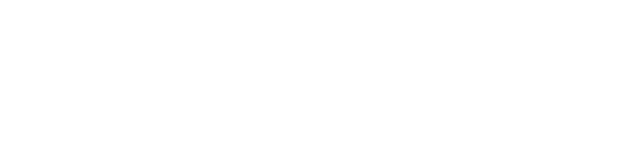
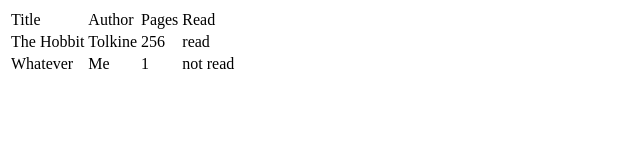
Before and after one commit to Trebordagreat/Library, a plain HTML site: page index.html in a window 1280 px wide. Shown: the whole page, without its empty margins (0-640 px from the left). Drawn offline with Linux system fonts and the light colour scheme.

Commit message:
Page displays library in table format

```diff
--- a/index.html
+++ b/index.html
@@ -8,6 +8,9 @@
     <script src="script.js" defer></script>
 </head>
 <body>
+    <div class="main">
+
+    </div>
 
 </body>
 </html>
--- a/script.js
+++ b/script.js
@@ -1,4 +1,10 @@
 let myLibrary = [];
+const content = document.querySelector('.main');
+let libraryTemplate = createTable();
+content.appendChild(libraryTemplate);
+addBookToLibrary('The Hobbit', 'Tolkine', '256', 'read');
+addBookToLibrary('Whatever', 'Me', '1', 'not read');
+displayLibrary(myLibrary);
 
 function Book(title, author, pages, read) {
   // the constructor...
@@ -13,3 +19,41 @@
   const newBook = new Book(title, author, pages, read);
   myLibrary.push(newBook);
 }
+
+function displayLibrary (library) {
+    for (let i = 0; i < library.length; i++) {
+        const book = library[i];
+        const newBook = addRow(book.title, book.author, book.pages, book.read);
+        libraryTemplate.appendChild(newBook);
+    }
+}
+
+function createTable() {
+    const library = document.createElement('table');
+    library.classList.add("library");
+    const tableHead = addRow("Title", "Author", "Pages", "Read")
+    library.appendChild(tableHead);
+    return library;
+}
+
+function addRow(bookTitle, bookAuthor, bookPages, bookRead) {
+    const row = document.createElement('tr');
+
+    const title = document.createElement('td');
+    title.textContent = bookTitle;
+    row.appendChild(title);
+
+    const author = document.createElement('td');
+    author.textContent = bookAuthor;
+    row.appendChild(author);
+
+    const pages = document.createElement('td');
+    pages.textContent = bookPages;
+    row.appendChild(pages);
+
+    const read = document.createElement('td');
+    read.textContent = bookRead;
+    row.appendChild(read);
+
+    return row;
+}
```
